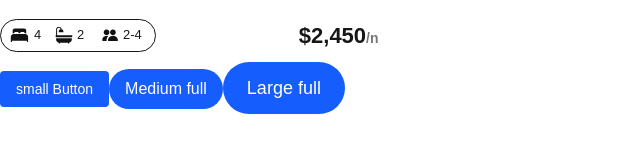
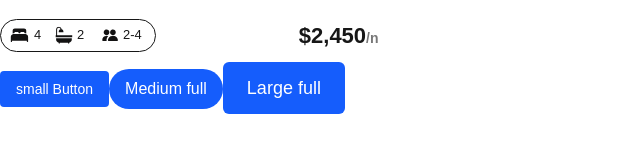
Before and after one commit to samsonkimani/alx-project-0x00-setup, a Next.js app in the folder alx-project-0x00/: page /landing in a window 1280 px wide. Shown: the part 388-540 px from the top of the page, without its empty margins (0-640 px from the left). Built offline with nearby package versions, Linux system fonts and the light colour scheme.

Commit message:
creating buttons

```diff
--- a/alx-project-0x00/pages/landing.tsx
+++ b/alx-project-0x00/pages/landing.tsx
@@ -9,7 +9,7 @@ const Landing: React.FC =  () => {
 
       <Button title="small Button" styles="text-sm py-1 px-3 rounded-sm" />
       <Button title="Medium full" styles="text-base py-2 px-4 rounded-full" />
-      <Button title="Large full" styles="text-lg py-3 px-6 rounded-full" />
+      <Button title="Large full" styles="text-lg py-3 px-6 rounded-md" />
     </div>
   )
 }
```
